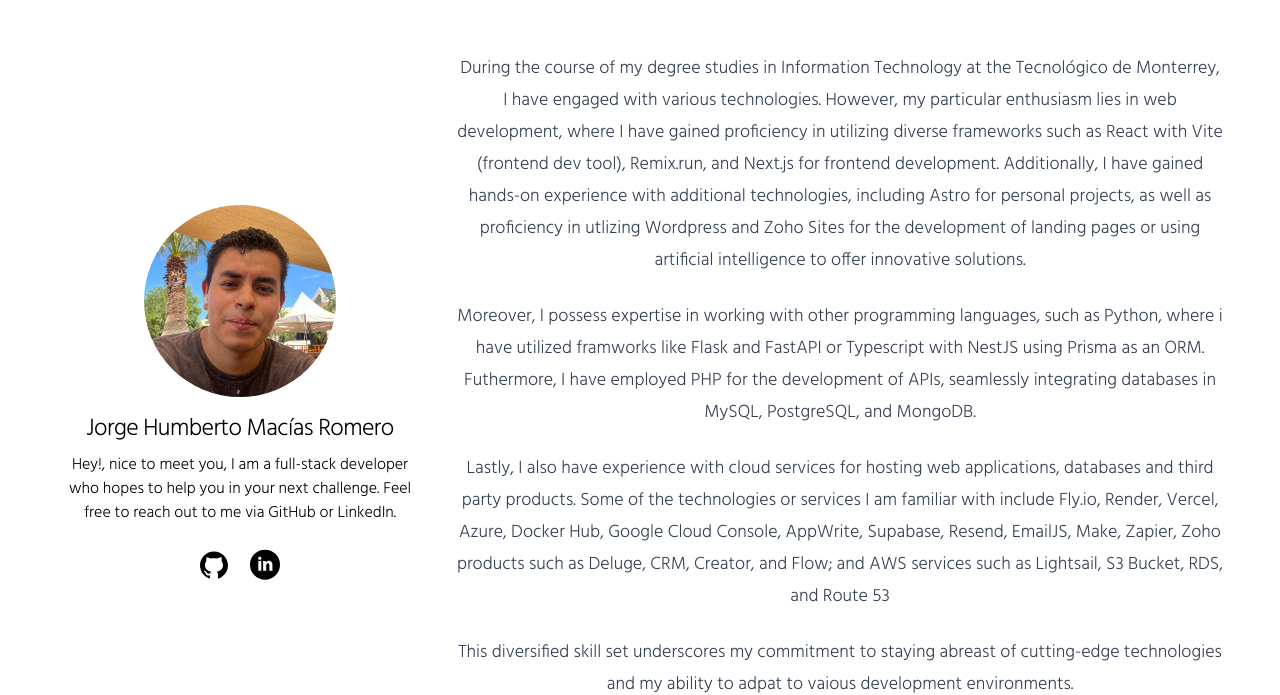
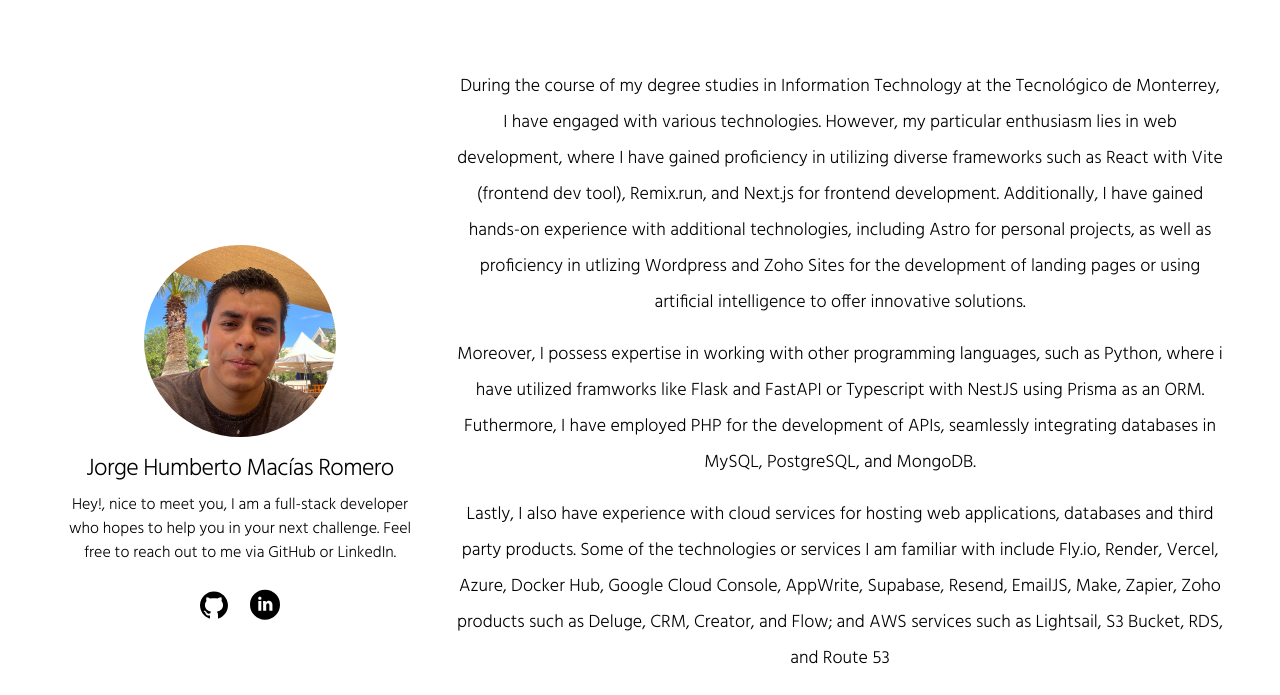
Before and after one commit to maciasroses/my-portfolio, a Next.js app: page /en in a window 1280 px wide. Shown: the part 835-1530 px from the top of the page. Built offline with nearby package versions, Linux system fonts and the light colour scheme; no server answers; what tailwindcss-animated would draw is missing.

Commit message:
[FIX] better practices

```diff
--- a/app/components/About.tsx
+++ b/app/components/About.tsx
@@ -44,9 +44,11 @@
             </Link>
           </div>
         </div>
-        <div className="prose max-w-none prose-lg pt-8 pb-8 dark:prose-invert xl:col-span-2">
+        <div className="max-w-none pt-8 pb-8 xl:col-span-2 leading-loose text-lg">
           {Array.from({ length: 4 }).map((_, i) => (
-            <p key={i}>{t(`about${i + 1}`)}</p>
+            <p className="my-4" key={i}>
+              {t(`about${i + 1}`)}
+            </p>
           ))}
         </div>
       </article>
```
Also changed, not shown: public/robots.txt.
